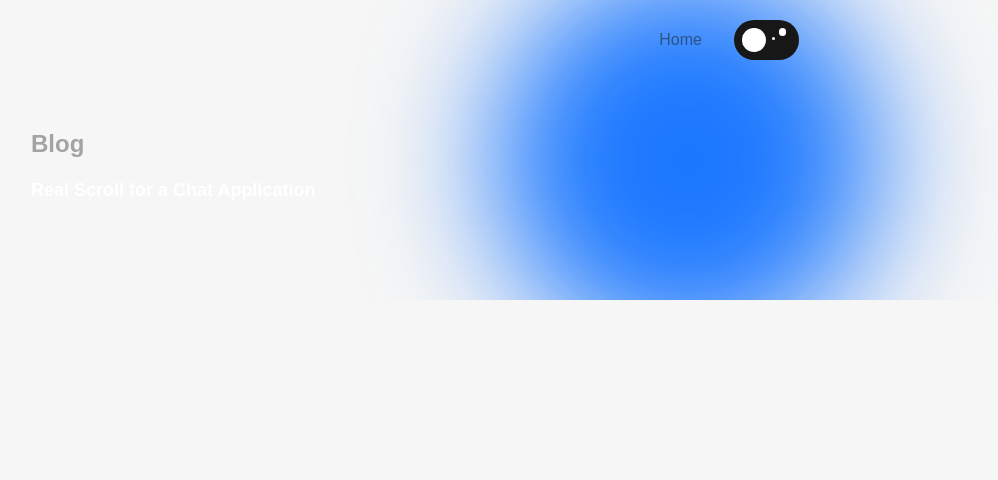
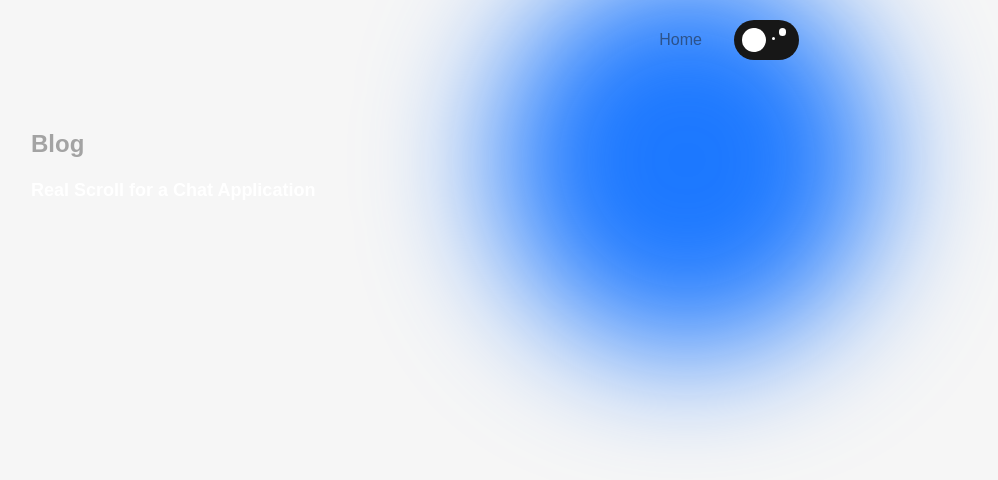
Before and after one commit to soymartinez/martinez, a Next.js app: page /blog in a window 1280 px wide. Shown: the top 480 px of the page, without its empty margins (225-1223 px from the left). Built offline with nearby package versions, Linux system fonts and the light colour scheme; a web font is replaced by a local one.

Commit message:
🌌 refactor (blog): min height screen

```diff
--- a/app/blog/page.tsx
+++ b/app/blog/page.tsx
@@ -8,7 +8,7 @@ export const metadata: Metadata = {
 
 export default async function Blog() {
     return (
-        <main>
+        <main className='min-h-screen'>
             <h1 className='text-2xl font-bold'>Blog</h1>
             <section>
                 <div className='py-4'>
```
